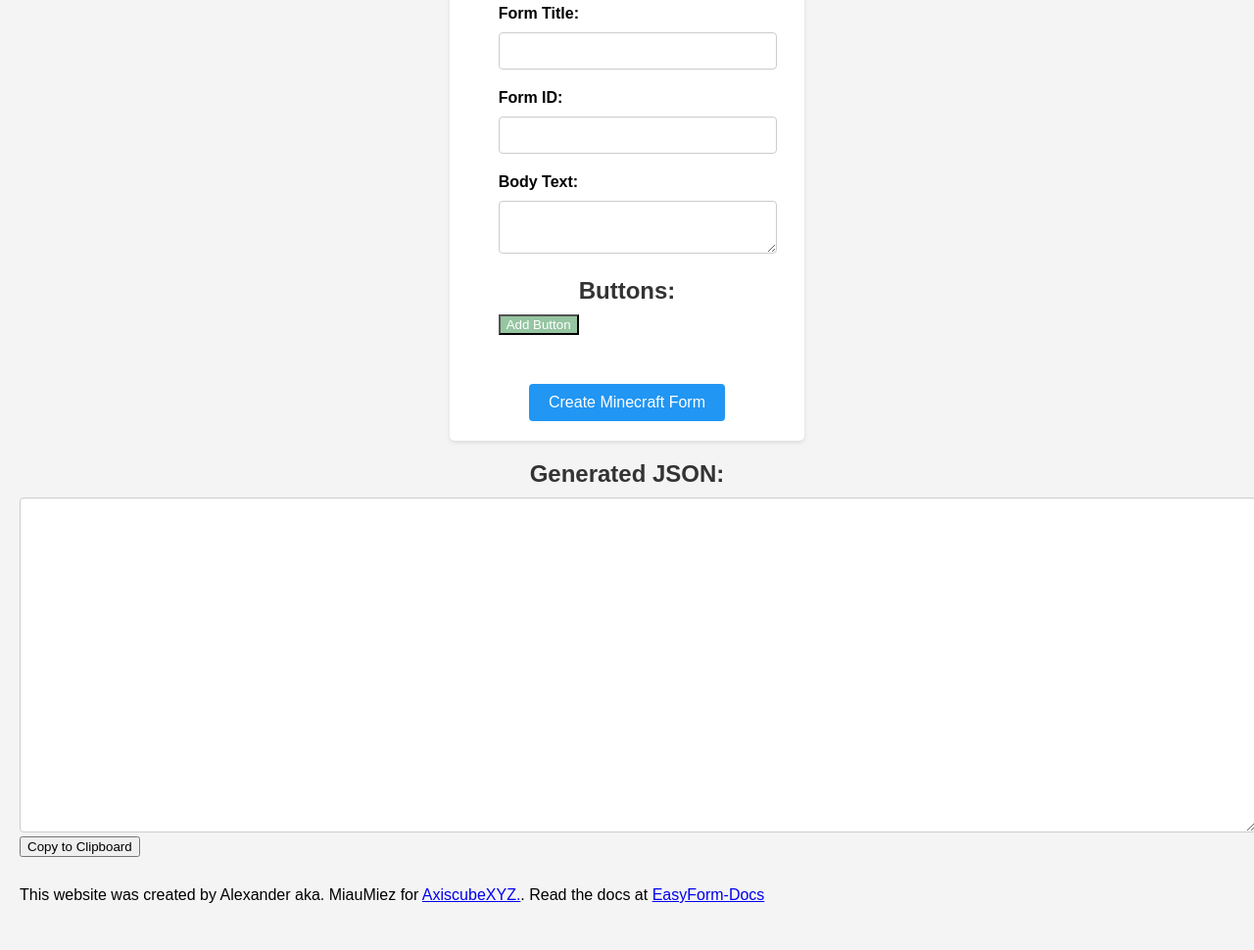
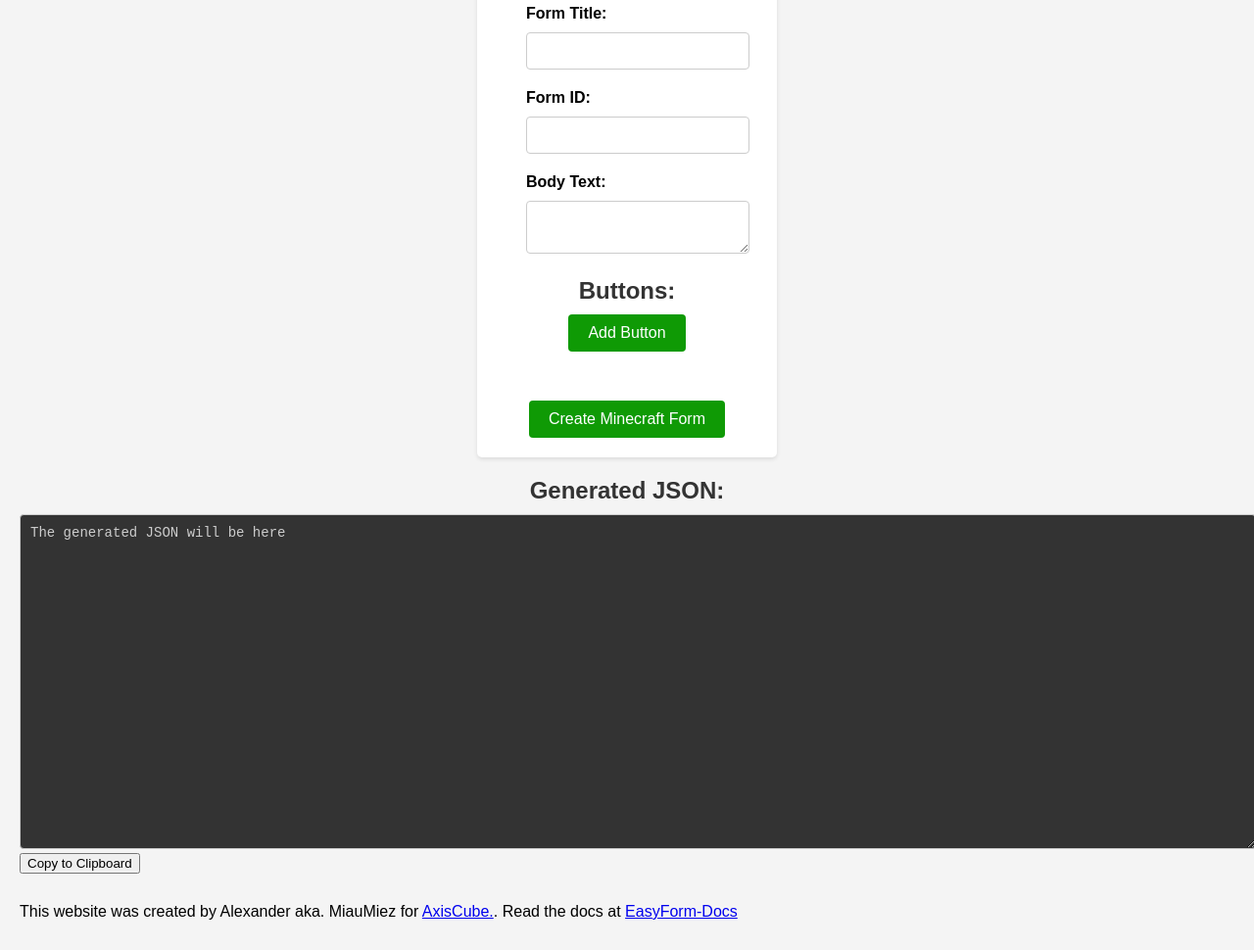
Before and after one commit to BedrockForms/BedrockForms.github.io, a plain HTML site: page index.html in a window 1280 px wide. Shown: the part 103-1073 px from the top of the page at 98% size. Drawn offline with Linux system fonts and the light colour scheme.

Commit message:
Add files via upload

```diff
--- a/index.html
+++ b/index.html
@@ -1,14 +1,14 @@
 <!DOCTYPE html>
 <html>
 <head>
-  <title>Minecraft Form Builder</title>
+  <title>EasyForm Builder</title>
   <link rel="stylesheet" href="style.css">
 </head>
 <body>
 
 
   <form id="form-builder">
-    <h2>Minecraft Form Builder</h2>
+    <h2>EasyForm Builder</h2>
     <label for="form-title">Form Title:</label>
     <input type="text" id="form-title" required>
 
@@ -29,12 +29,12 @@
 
   <div id="generated-json-container">
     <h2>Generated JSON:</h2>
-    <textarea id="generated-json", rows="20" readonly></textarea>
+    <textarea id="generated-json", rows="20" readonly>The generated JSON will be here</textarea>
     <button id="copy-button">Copy to Clipboard</button>
   </div>
 
   <div class="content">
-    This website was created by Alexander aka. MiauMiez for <a href="https://axiscube.xyz/">AxiscubeXYZ.</a>. Read the docs at <a href="https://easyform.axiscube.xyz/">EasyForm-Docs</a>
+    This website was created by Alexander aka. MiauMiez for <a href="https://axiscube.xyz/">AxisCube.</a>. Read the docs at <a href="https://easyform.axiscube.xyz/">EasyForm-Docs</a>
   </div>
   <footer class="footer"></footer>
 
--- a/style.css
+++ b/style.css
@@ -9,7 +9,6 @@ body {
     color: #333;
     text-align: center;
     margin-top: 0;
-;
 }
 
 form {
@@ -52,11 +51,7 @@ body {
 }
 
   .button-group {
-
-
-
     margin-top: 20px;
-
 }
 
   label[for="form-title"],
@@ -67,7 +62,6 @@ body {
 
 
 .button-container {
-
     margin-bottom: 10px;
     padding-top: 10px;
     padding-left: 5px;
@@ -108,7 +102,7 @@ body {
 .button-container button {
     margin-top: 5px;
     padding: 8px 12px;
-    background-color: #4CAF50;
+    background-color: #0f9a05;
     color: #ffffff;
     border: none;
     border-radius: 4px;
@@ -129,7 +123,7 @@ body {
 }
 
 .button-container button:hover {
-    background-color: #45a049;
+    background-color: #0f9a05;
 }
 
 .action-container {
@@ -167,10 +161,12 @@ body {
 html, body {
     height: 100%;
 }
+
 body {
     display: flex;
     flex-direction: column;
 }
+
 .content {
     flex: 1 0 auto;
     padding-bottom: 30px;
@@ -183,7 +179,7 @@ body {
     margin: 0 auto;
     margin-top: 50px;
     padding: 10px 20px;
-    background-color: #2196F3;
+    background-color: #0f9a05;
     color: #fff;
     border: none;
     border-radius: 4px;
@@ -192,20 +188,33 @@ body {
 }
 
 button[type="submit"]:hover {
-    background-color: #0e8ae6;
+    background-color: #0f9a05;
 }
 
   /* Additional styling for the site */
 
 button[type="button"] {
-    background-color: #95c5a1;
+    display: block;
+    margin: 0 auto;
+    padding: 10px 20px;
+    background-color: #0f9a05;
     color: #fff;
+    border: none;
+    border-radius: 4px;
+    font-size: 16px;
+    cursor: pointer;
 }
 
 
 
 button[type="button"]:hover {
     background-color: #aaa;
+}
+
+  #generated-json {
+    background-color: #333;
+    color:#ccc;
+    font-family: monospace;
   }
 
   .icon-field {
```
Lines whose indentation alone changed are shown as unchanged.
